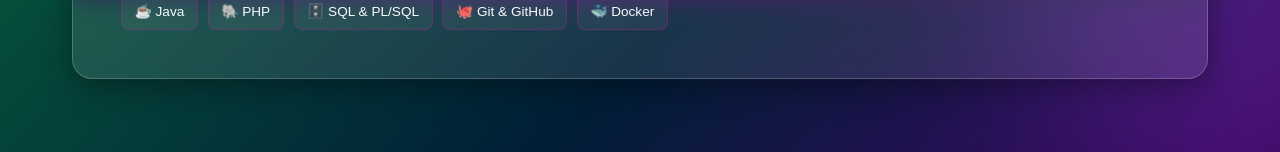
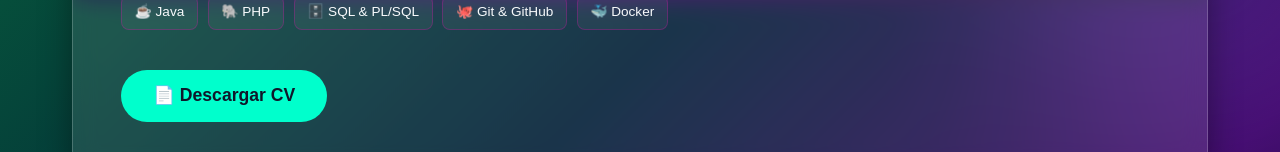
Before and after one commit to ElisabethMR09/portfolio-web, a Next.js app: page / in a window 1280 px wide. Shown: the part 800-952 px from the top of the page. Built offline with nearby package versions, Linux system fonts and the light colour scheme.

Commit message:
descargar cv

```diff
--- a/src/app/page.js
+++ b/src/app/page.js
@@ -80,6 +80,20 @@ export default function Home() {
               </span>
             </div>
           </div>
+          {/* ========================================== */}
+          {/* AÑADE ESTE NUEVO BLOQUE PARA EL BOTÓN CV   */}
+          {/* ========================================== */}
+          <div style={{ marginTop: '2.5rem' }}>
+            <a
+              href="/cv_elisabet_maestre.pdf"
+              download="cv_elisabet_maestre.pdf"
+              className="btn"
+              style={{ display: 'inline-flex', alignItems: 'center', gap: '0.5rem' }}
+            >
+              📄 Descargar CV
+            </a>
+          </div>
+          {/* ========================================== */}
         </div>
 
         {/* Tu foto (Derecha) */}
```
Also changed, not shown: 1 other file (tests, documents, lock files or other folders).
